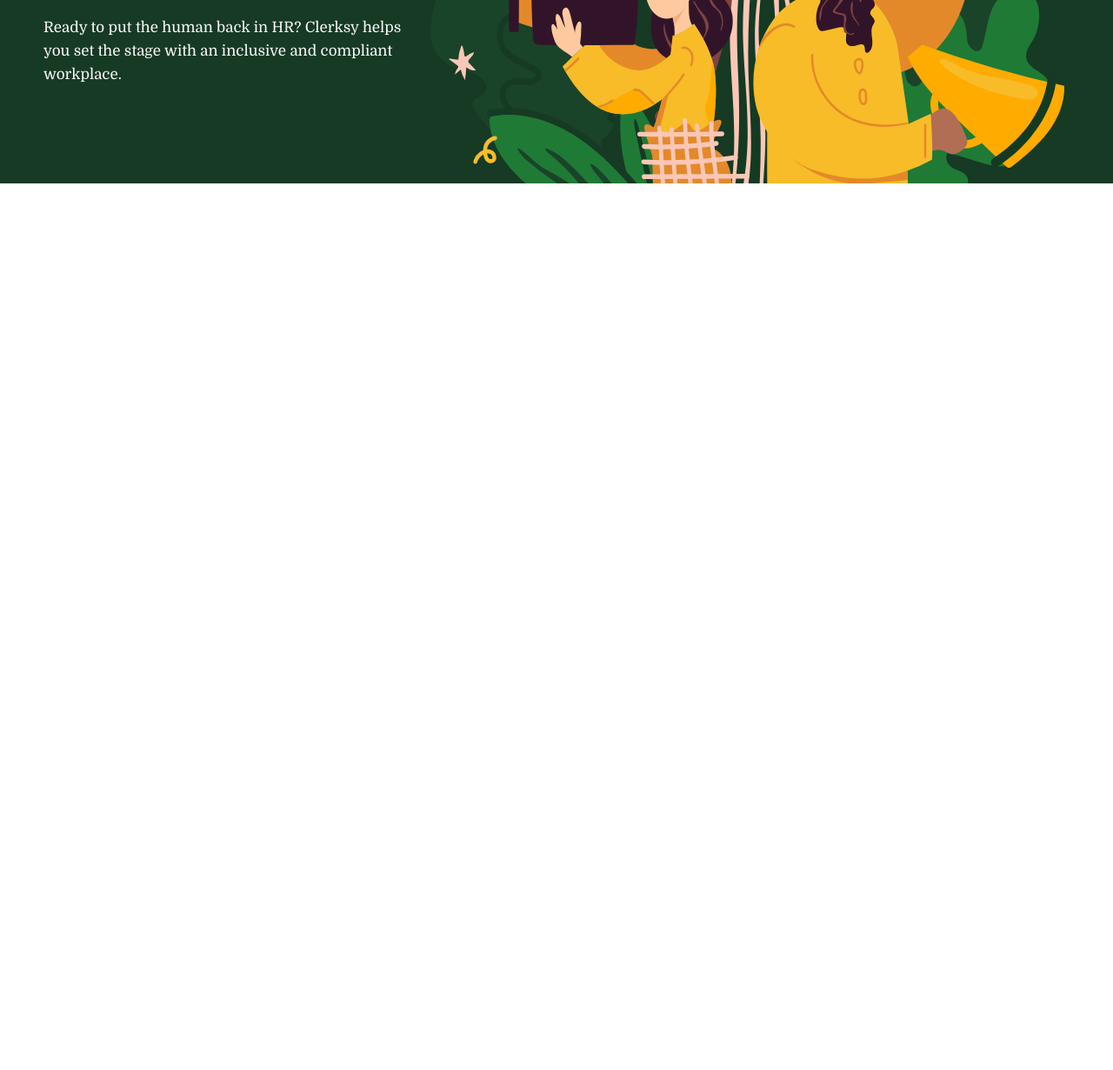
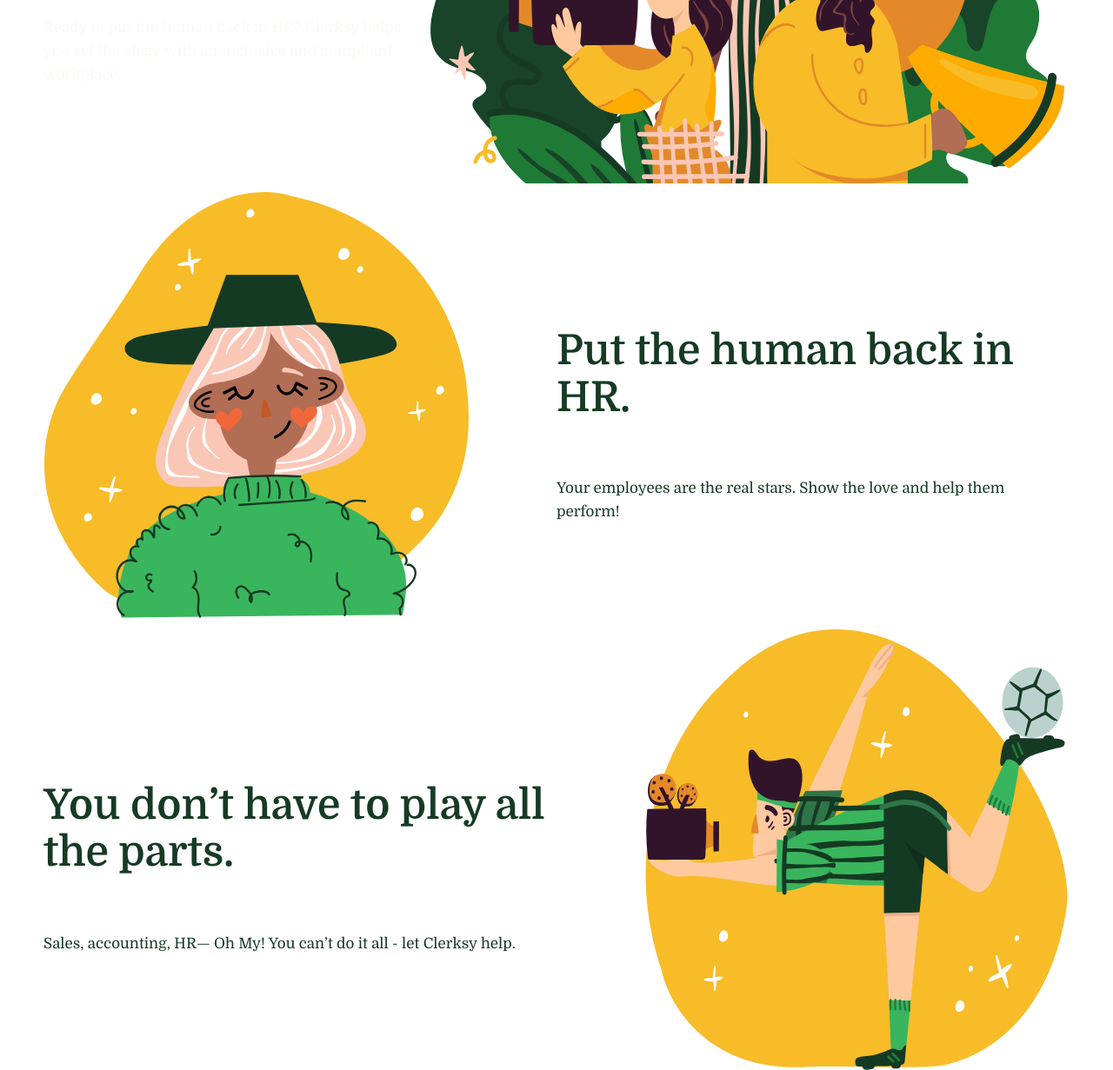
Before and after one commit to shakhzodbekbobobekov/Clerksy-web-site, a plain HTML site: page index.html in a window 1280 px wide. Shown: the part 500-1731 px from the top of the page at 87% size. Before the commit the page ends 800 px from the top, so only its background shows below. Drawn offline with Linux system fonts and the light colour scheme.

Commit message:
main ready

```diff
--- a/css/main.css
+++ b/css/main.css
@@ -9,6 +9,9 @@ body{
     line-height: 27px;
     color: #163A24;
 }
+
+h1,
+p
 
 /* HEADER */
 #header{
@@ -91,4 +94,52 @@ body{
     height: 580px;
 }
 /* /Header-hero */
+
+/* Header-Cinema */
+/* .header-cinema {
+    display: flex;
+    justify-content: center;
+    align-items: center;
+} */
+
+.header-cinema__section-first {
+    display: flex;
+    justify-content: center;
+    align-items: center;
+}
+
+.header-cinema__section-first__img,
+.header-cinema__section-second__img {
+    max-width: 490px;
+    width: 100%;
+    height: 510px;
+}
+
+.header-cinema__section-first__about {
+    margin-left: 100px;
+}
+
+.header-cinema__section-first__about__title,
+.header-cinema__section-second__about__title {
+    line-height: 54px;
+    font-size: 48px;
+    font-weight: 600;
+    color: #163A24;
+}
+
+.header-cinema__section-first__about__text,
+.header-cinema__section-second__about__text {
+    color: #163A24;
+}
+
+.header-cinema__section-second {
+    display: flex;
+    justify-content: center;
+    align-items: center;
+}
+
+.header-cinema__section-second__about {
+    margin-right: 100px;
+}
+/* /Header-Cinema */
 /* /HEADER */
--- a/index.html
+++ b/index.html
@@ -44,11 +44,29 @@
                    <img class="header-hero__img" src="./img/Frame.svg" alt="hero-img" width="740" height="580">
            </div>
            <!-- /Header-hero -->
-
-
        </div>
    </header>
 
+   <!-- MAIN -->
+   <!-- Header-Cinema -->
+   <div class="container header-cinema">
+    <div class="header-cinema__section-first">
+     <img class="header-cinema__section-first__img" src="./img/girl.svg" alt="" width="490" height="510">
+     <div  class="header-cinema__section-first__about">
+         <h4 class="header-cinema__section-first__about__title">Put the human back in HR.</h4>
+         <p class="header-cinema__section-first__about__text">Your employees are the real stars. Show the love and help them perform!</p>
+     </div>
+    </div>
+    <div class="header-cinema__section-second">
+     <div  class="header-cinema__section-second__about">
+         <h4 class="header-cinema__section-second__about__title">You don’t have to play all the parts.</h4>
+         <p class="header-cinema__section-second__about__text">Sales, accounting, HR— Oh My! You can’t do it all - let Clerksy help.</p>
+     </div>
+     <img class="header-cinema__section-second__img" src="./img/boy.svg" alt="" width="490" height="510">
+ </div>
+</div>
+<!-- Header-Cinema -->
+   <!-- /MAin -->
 
 </body>
 </html>
```
Also changed, not shown: img/boy.svg (added), img/girl.svg (added).
